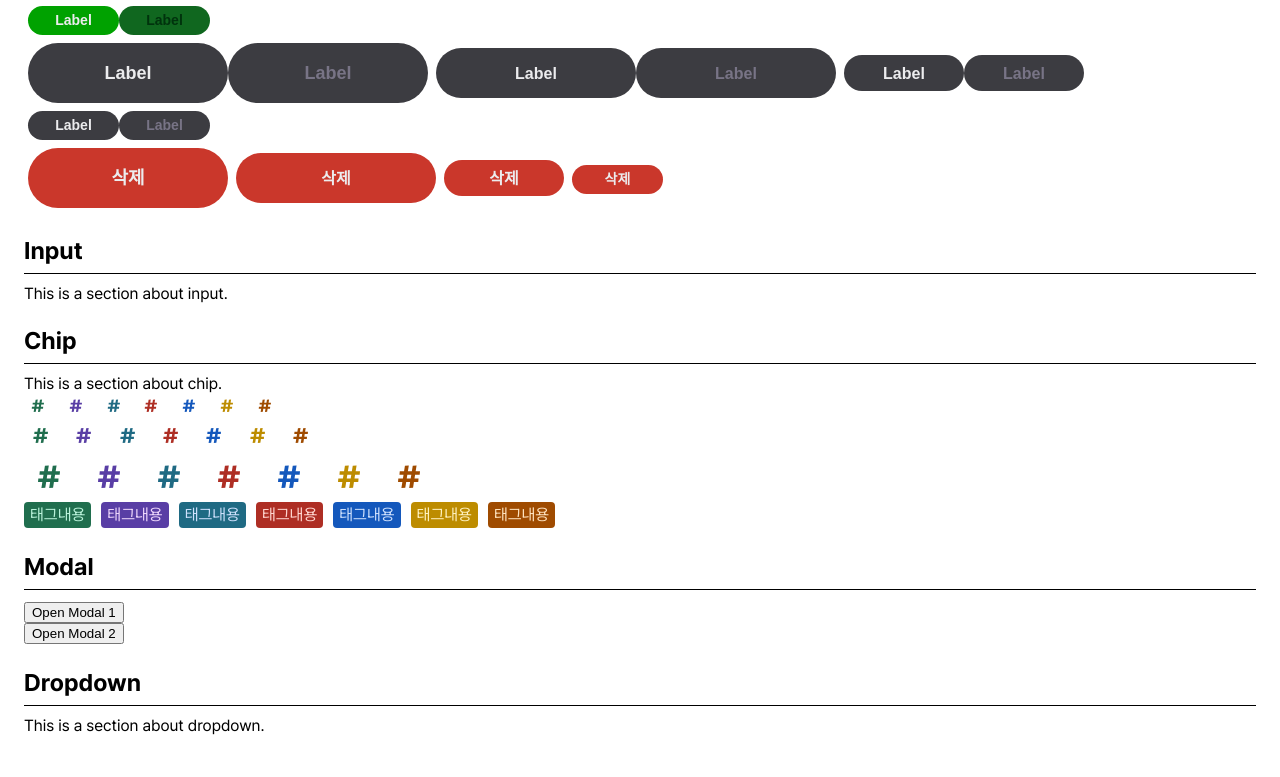
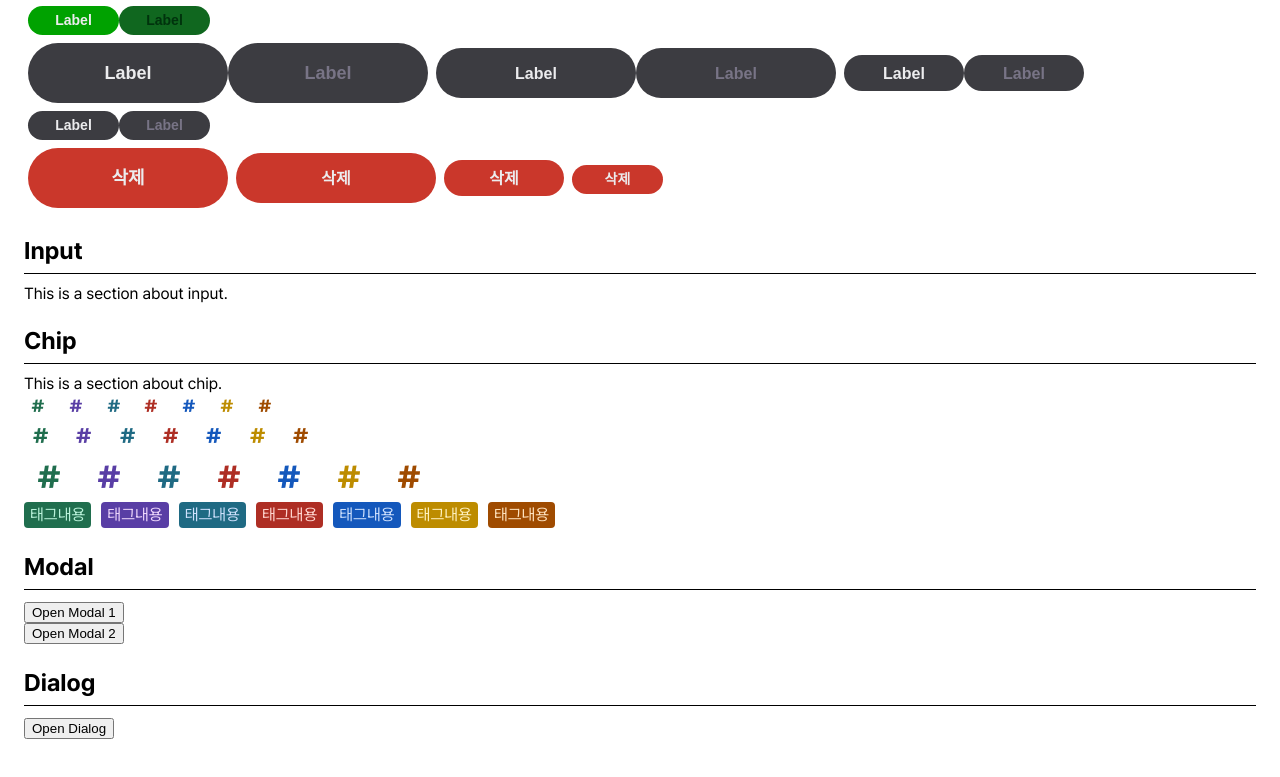
Before and after one commit to Codeit-FE18-Part3-Team4/Taskify, a Next.js app: page /test-components in a window 1280 px wide. Shown: the part 1268-2045 px from the top of the page. Built offline with nearby package versions, Linux system fonts and the light colour scheme.

Commit message:
✨ feat [#27] Dialog 컴포넌트 개발

```diff
--- /dev/null
+++ b/src/components/dialog/dialog.module.css
@@ -0,0 +1,20 @@
+.dialog {
+  width: calc(458px - 60px);
+  padding: 50px 30px 30px;
+  display: flex;
+  flex-direction: column;
+  align-items: center;
+  gap: 30px;
+}
+
+.title,
+.message {
+  color: white;
+}
+
+@media (max-width: 375px) {
+  .dialog {
+    padding-top: 30px;
+    gap: 20px;
+  }
+}
--- /dev/null
+++ b/src/components/dialog/dialog.tsx
@@ -0,0 +1,36 @@
+import Typography from "@/components/typography/typography";
+import { useDialog } from "@/hooks/use-dialog";
+import { classnames } from "@/utils/classnames";
+import Button, { ButtonSize, ButtonVariant } from "../button/button";
+import Modal from "../modal/modal";
+import styles from "./dialog.module.css";
+
+interface Props {
+  dialogKey: string;
+  message: string;
+}
+
+export default function Dialog({ message, dialogKey }: Props) {
+  const { openDialog } = useDialog({ key: dialogKey });
+
+  const handleClick = () => {
+    openDialog(false);
+  };
+
+  return (
+    <Modal modalKey={dialogKey}>
+      <div className={styles.dialog}>
+        <p className={classnames(styles.message, Typography.xlSemiBold)}>
+          {message}
+        </p>
+        <Button
+          variant={ButtonVariant.Primary}
+          size={ButtonSize.Auto}
+          onClick={handleClick}
+        >
+          확인
+        </Button>
+      </div>
+    </Modal>
+  );
+}
--- /dev/null
+++ b/src/hooks/use-dialog.tsx
@@ -0,0 +1,18 @@
+import { useModal } from "./use-modal";
+
+interface Props {
+  key: string;
+}
+
+export function useDialog({ key }: Props) {
+  const { isShowModal, isOpenModal, openModal, onCloseModal } = useModal({
+    key,
+  });
+
+  return {
+    isShowDialog: isShowModal,
+    isOpenDialog: isOpenModal,
+    openDialog: openModal,
+    onCloseDialog: onCloseModal,
+  };
+}
--- a/src/pages/test-components/index.tsx
+++ b/src/pages/test-components/index.tsx
@@ -1,6 +1,8 @@
 import Button, { ButtonSize, ButtonVariant } from "@/components/button/button";
+import Dialog from "@/components/dialog/dialog";
 import Modal from "@/components/modal/modal";
 import Typography from "@/components/typography/typography";
+import { useDialog } from "@/hooks/use-dialog";
 import { useModal } from "@/hooks/use-modal";
 import { ReactNode } from "react";
 import { ProfileColor } from "@/constants/chips/profile-colors.enum";
@@ -287,6 +289,24 @@ function ModalSample() {
   );
 }
 
+function DialogSample() {
+  const DIALOG_KEY = "DIALOG_SAMPLE";
+  const { isShowDialog, openDialog } = useDialog({
+    key: DIALOG_KEY,
+  });
+
+  return (
+    <>
+      <div>
+        <button onClick={() => openDialog(true)}>Open Dialog</button>
+        {isShowDialog && (
+          <Dialog dialogKey={DIALOG_KEY} message="Hello, this is a dialog!" />
+        )}
+      </div>
+    </>
+  );
+}
+
 export default function Page() {
   return (
     <main style={{ padding: "24px" }}>
@@ -357,8 +377,8 @@ export default function Page() {
       <Section title="Modal">
         <ModalSample />
       </Section>
-      <Section title="Dropdown">
-        <p>This is a section about dropdown.</p>
+      <Section title="Dialog">
+        <DialogSample />
       </Section>
     </main>
   );
```
